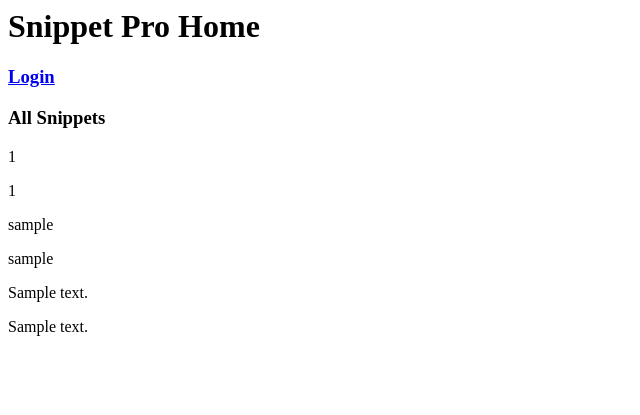
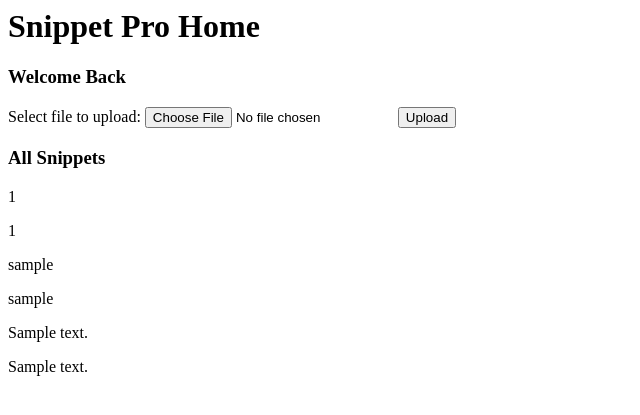
Before and after one commit to xnbya/crappywebsite, a PHP site: page / in a window 1280 px wide. Shown: the top 415 px of the page, without its empty margins (0-640 px from the left). Run offline with PHP 8.4, Linux system fonts and the light colour scheme; tables that the repository leaves empty hold one stand-in row (values such as "Sample post"); data that the repository does not hold is empty.

Commit message:
super secure uploads

```diff
--- a/SnippetsPro/controllers/home_controller.php
+++ b/SnippetsPro/controllers/home_controller.php
@@ -5,6 +5,7 @@
         require_once('models/home_model.php');
         $Home = new Home();
         $all = Home::getAll();
+        $userID = session_id();
         require_once('views/home/mhome.php');
     }
 
--- a/SnippetsPro/views/home/mhome.php
+++ b/SnippetsPro/views/home/mhome.php
@@ -1,10 +1,15 @@
 <h1>Snippet Pro Home </h1>
 <?php
 	if(is_null($userID)) {
-		echo '<h3><a href="index.php?controller=auth&action=login"> Login </a></h3>';
+		echo '<h3> Login </h3>';
+
 	}
 	else {
 		echo '<h3>Welcome Back ' . $userName . '</h3>';
+                echo '<form action="index.php?controller=upload&action=upload" method="post" enctype="multipart/form-data">';
+		echo 'Select file to upload: <input type="file" name="myfile" id="myfile">';
+		echo '<input type="submit" value="Upload">';
+		echo '</form>';
 	}
  ?>
 <h3>All Snippets</h3>
--- a/SnippetsPro/views/routes.php
+++ b/SnippetsPro/views/routes.php
@@ -6,13 +6,15 @@
     require_once('controllers/' . $controller . '_controller.php');
 
     $controller = ucfirst($controller);
-    $evalstr = "\$controler = new " . $controller . "Controller();";
+    $evalstr = "\$controller = new " . $controller . "Controller();";
 
     eval($evalstr);
 
-    $controler->{ $action }();
+
+    $controller->{ $action }();
 
   }
+
 
   call($controller, $action);
 
```
Also changed, not shown: SnippetsPro/views/uploads.php (added, +10 -0 lines).
